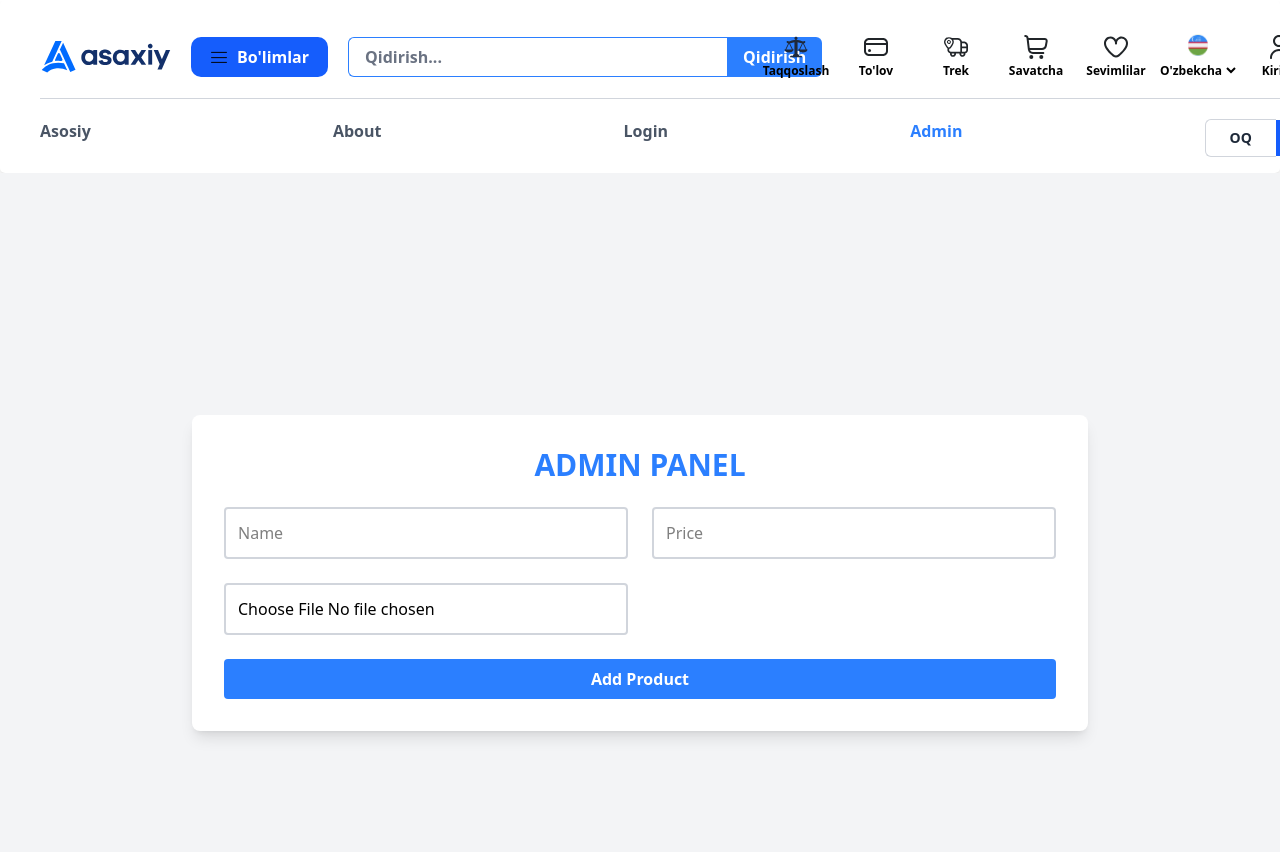
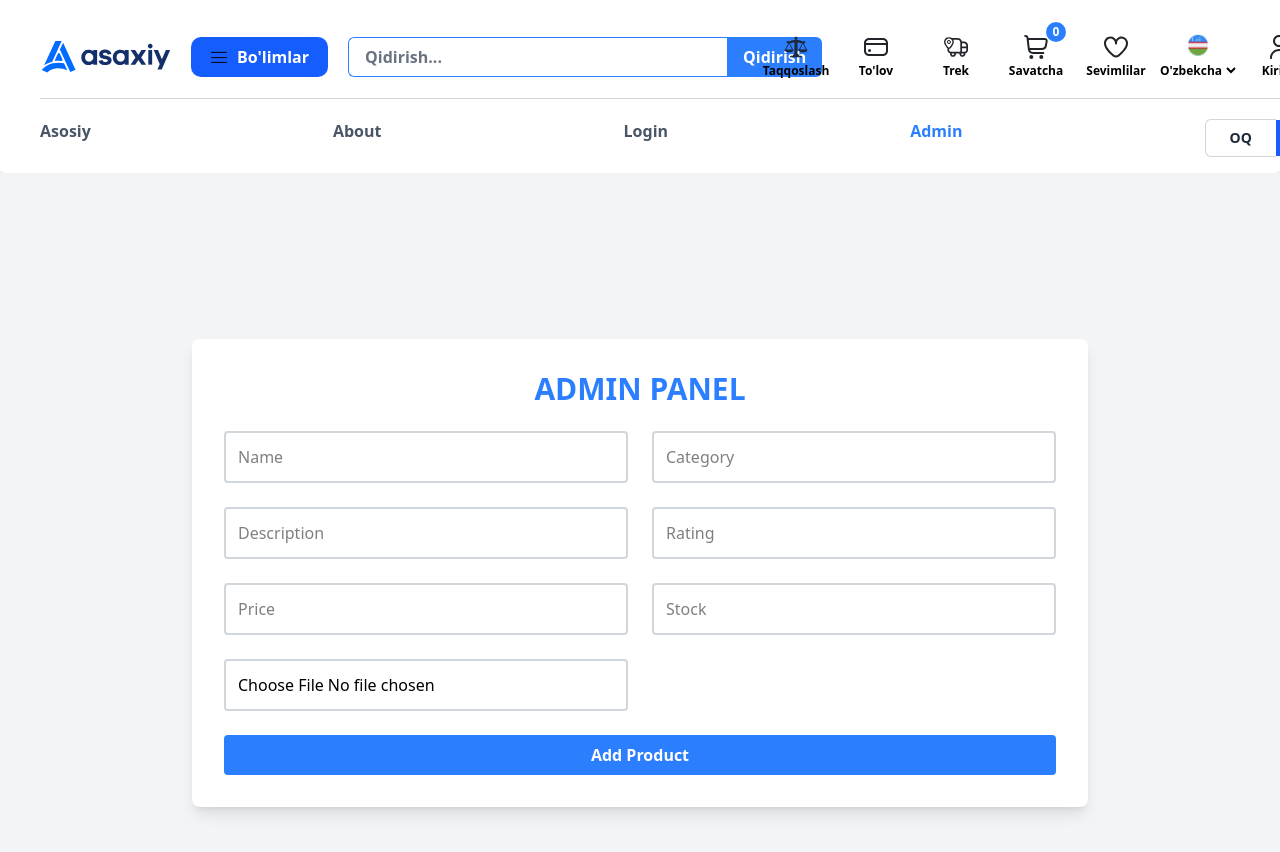
Before and after one commit to EzozaMukhamedova/64.05.06-Router, a React (Vite) app: page /admin in a window 1280 px wide. Shown: the top 852 px of the page. Built offline with nearby package versions, Linux system fonts and the light colour scheme; sample sign-in values are in the browser's storage.

Commit message:
count ca admin panel

```diff
--- a/src/components/Admin/index.jsx
+++ b/src/components/Admin/index.jsx
@@ -78,8 +78,36 @@ export default function Admin() {
             />
             <input
               className="p-3 border-2 border-gray-300 rounded focus:outline-none focus:border-blue-200"
+              type="text"
+              placeholder="Category"
+              name="category"
+              required
+            />
+            <input
+              className="p-3 border-2 border-gray-300 rounded focus:outline-none focus:border-blue-200"
+              type="text-area"
+              placeholder="Description"
+              name="description"
+              required
+            />
+            <input
+              className="p-3 border-2 border-gray-300 rounded focus:outline-none focus:border-blue-200"
+              type="number"
+              placeholder="Rating"
+              name="rating"
+              required
+            />
+            <input
+              className="p-3 border-2 border-gray-300 rounded focus:outline-none focus:border-blue-200"
               type="number"
               placeholder="Price"
+              name="price"
+              required
+            />
+            <input
+              className="p-3 border-2 border-gray-300 rounded focus:outline-none focus:border-blue-200"
+              type="number"
+              placeholder="Stock"
               name="price"
               required
             />
--- a/src/components/Navbar/index.jsx
+++ b/src/components/Navbar/index.jsx
@@ -15,7 +15,7 @@ import uzFlag from "../../assets/language-uz.svg";
 
 function Navbar() {
   const { t, i18n } = useTranslation();
-  const { isDark, setIsDark } = useNameContext();
+  const { isDark, setIsDark, cart } = useNameContext();
 
   const changeLanguage = (language) => {
     i18n.changeLanguage(language);
@@ -94,13 +94,12 @@ function Navbar() {
 
               {/* Savatcha */}
               <NavLink to="/Cart">
-                <button className="flex flex-col items-center justify-center w-20 h-20 p-2 text-xs text-center cursor-pointer hover:text-blue-500">
-                  <img
-                    src={cartIcon}
-                    alt="Savatcha"
-                    className="w-6 h-6 mb-1 "
-                  />
-                  <span> {t("savat")}</span>
+                <button className="relative flex flex-col items-center justify-center w-20 h-20 p-2 text-xs text-center cursor-pointer hover:text-blue-500">
+                  <img src={cartIcon} alt="Savatcha" className="w-6 h-6 mb-1" />
+                  <span>{t("savat")}</span>
+                  <span className="absolute top-[5px] right-[10px] flex items-center justify-center w-5 h-5 text-xs text-white bg-blue-500 rounded-full">
+                    {cart.length}
+                  </span>
                 </button>
               </NavLink>
 
--- a/src/pages/Cart.jsx
+++ b/src/pages/Cart.jsx
@@ -2,14 +2,46 @@ import React, { useContext } from "react";
 import { NameContext } from "../context";
 
 export default function Cart() {
-  const { cart } = useContext(NameContext);
+  const { cart, setCart } = useContext(NameContext);
 
   function plus(id) {
     console.log(id);
+
+    setCart((items) =>
+      items.map((item) => {
+        if (item.product.id === id) {
+          return {
+            ...item,
+            count: item.count + 1,
+          };
+        } else {
+          return item;
+        }
+      })
+    );
   }
 
   function minus(id) {
     console.log(id);
+
+    setCart((items) =>
+      items.map((item) => {
+        if (item.count > 1) {
+          if (item.product.id === id) {
+            return {
+              ...item,
+              count: item.count - 1,
+            };
+          }
+        } else {
+          return item;
+        }
+      })
+    );
+  }
+
+  function deleteCart(id) {
+    setCart((cart) => cart.filter((item) => item.product.id !== id));
   }
 
   return (
@@ -29,7 +61,7 @@ export default function Cart() {
             <img
               src={item.product.image}
               alt={item.product.name}
-              className="object-cover w-20 h-20 rounded-lg"
+              className="object-cover rounded-lg h-50 w-50"
             />
             <div className="flex flex-col justify-between">
               <h3 className="text-lg font-semibold">{item.product.name}</h3>
@@ -56,6 +88,27 @@ export default function Cart() {
                   -
                 </button>
               </div> */}
+
+              <div className="flex">
+                <button
+                  className="px-4 py-2 font-semibold text-white bg-blue-500 rounded-lg shadow-md cursor-pointer hover:bg-blue-600 active:bg-blue-700 focus:outline-none focus:ring focus:ring-blue-300"
+                  onClick={() => plus(item.product.id)}
+                >
+                  +
+                </button>
+                <button
+                  className="px-4 py-2 ml-2 font-semibold text-white rounded-lg shadow-md cursor-pointer bg-amber-500 hover:bg-amber-600 active:bg-amber-700 focus:outline-none focus:ring focus:ring-amber-300"
+                  onClick={() => minus(item.product.id)}
+                >
+                  -
+                </button>
+                <button
+                  onClick={() => deleteCart(item.product.id)}
+                  className="px-4 py-2 ml-2 font-semibold text-white rounded-lg shadow-md cursor-pointer bg-amber-500 hover:bg-amber-600 active:bg-amber-700 focus:outline-none focus:ring focus:ring-amber-300"
+                >
+                  O'chirish
+                </button>
+              </div>
             </div>
           </div>
         </>
```
